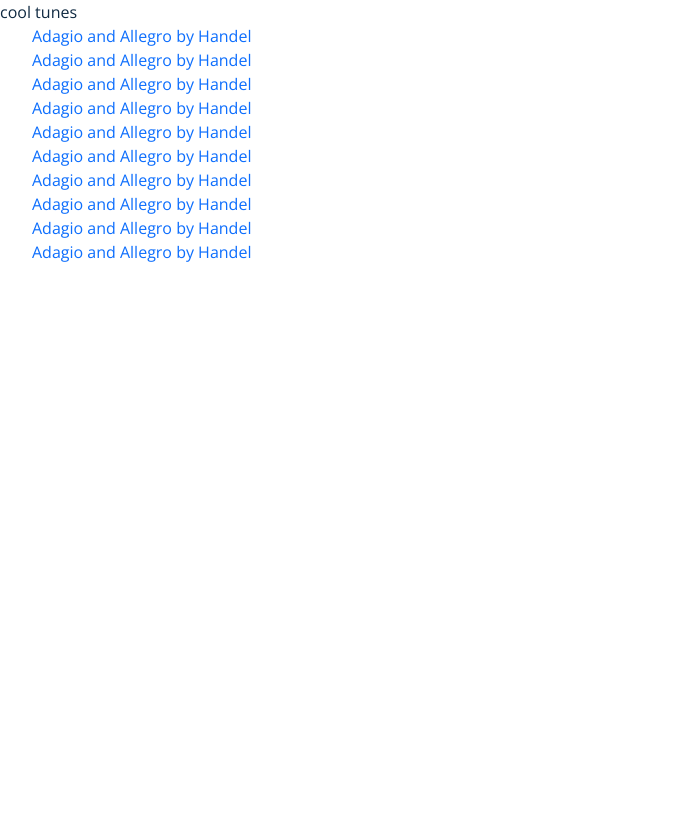
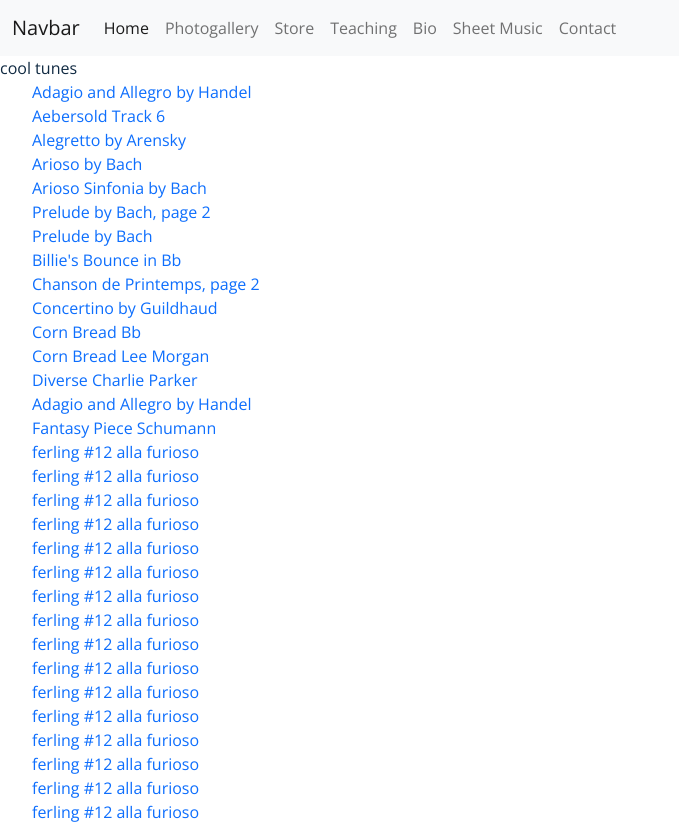
Before and after one commit to shalant/music-site-2, a website: page sheetmusic.html in a window 1280 px wide. Shown: the whole page, without its empty margins (0-679 px from the left). Before the commit the page ends 800 px from the top, so only its background shows below. Drawn offline with nearby package versions, Linux system fonts and the light colour scheme.

Commit message:
additional sheet music, gitignore

```diff
--- a/package.json
+++ b/package.json
@@ -15,5 +15,8 @@
   "bugs": {
     "url": "https://github.com/shalant/music-site-2/issues"
   },
-  "homepage": "https://github.com/shalant/music-site-2#readme"
+  "homepage": "https://github.com/shalant/music-site-2#readme",
+  "dependencies": {
+    "gh-pages": "^3.2.3"
+  }
 }
--- a/sheetmusic.html
+++ b/sheetmusic.html
@@ -11,37 +11,137 @@
     <link rel="stylesheet" href="styles.css" />
 </head>
 <body>
+    <!-- NAVBAR -->
+  <nav class="navbar navbar-expand-lg navbar-light bg-light">
+    <div class="container-fluid">
+      <a class="navbar-brand" href="#">Navbar</a>
+      <button class="navbar-toggler" type="button" data-bs-toggle="collapse" data-bs-target="#navbarSupportedContent" aria-controls="navbarSupportedContent" aria-expanded="false" aria-label="Toggle navigation">
+        <span class="navbar-toggler-icon"></span>
+      </button>
+      <div class="collapse navbar-collapse" id="navbarSupportedContent">
+        <ul class="navbar-nav me-auto mb-2 mb-lg-0">
+          <li class="nav-item">
+            <a class="nav-link active" aria-current="page" href="/index.html">Home</a>
+          </li>
+          <li class="nav-item">
+            <a class="nav-link" href="photogallery.html">Photogallery</a>
+          </li>
+          <li class="nav-item">
+            <a class="nav-link" href="store.html">Store</a>
+          </li>
+          <li class="nav-item">
+            <a class="nav-link" href="teaching.html">Teaching</a>
+          </li>
+          <li class="nav-item">
+            <a class="nav-link" href="bio.html">Bio</a>
+          </li>
+          <li class="nav-item">
+            <a class="nav-link" href="sheetmusic.html">Sheet Music</a>
+          </li>
+          <li class="nav-item">
+            <a class="nav-link" href="contact.html">Contact</a>
+          </li>
+
+        </ul>
+
+      </div>
+    </div>
+
+  </nav>
     cool tunes
     <ul>
         <li>
             <a href="sheetmusic/Adagio and Allegro by Handel.pdf">Adagio and Allegro by Handel</a>
         </li>
         <li>
-            <a href="sheetmusic/aebersold track 6.png">Adagio and Allegro by Handel</a>
+            <a href="sheetmusic/aebersold track 6.png">Aebersold Track 6</a>
         </li>
         <li>
-            <a href="sheetmusic/Alegretto by Arensky.pdf">Adagio and Allegro by Handel</a>
+            <a href="sheetmusic/Alegretto by Arensky.pdf">Alegretto by Arensky</a>
         </li>
         <li>
-            <a href="sheetmusic/Arioso Bach.pdf">Adagio and Allegro by Handel</a>
+            <a href="sheetmusic/Arioso Bach.pdf">Arioso by Bach</a>
         </li>
         <li>
-            <a href="sheetmusic/Arioso Sinfonia Bach.pdf">Adagio and Allegro by Handel</a>
+            <a href="sheetmusic/Arioso Sinfonia Bach.pdf">Arioso Sinfonia by Bach</a>
         </li>
         <li>
-            <a href="sheetmusic/Bach Prelude page 2.pdf">Adagio and Allegro by Handel</a>
+            <a href="sheetmusic/Bach Prelude page 2.pdf">Prelude by Bach, page 2</a>
         </li>
         <li>
-            <a href="sheetmusic/Bach Prelude.pdf">Adagio and Allegro by Handel</a>
+            <a href="sheetmusic/Bach Prelude.pdf">Prelude by Bach</a>
         </li>
         <li>
-            <a href="sheetmusic/Billie's Bounce Bb.pdf">Adagio and Allegro by Handel</a>
+            <a href="sheetmusic/Billie's Bounce Bb.pdf">Billie's Bounce in Bb</a>
         </li>
         <li>
-            <a href="sheetmusic/Chanson De Printemps page 2.png">Adagio and Allegro by Handel</a>
+            <a href="sheetmusic/Chanson De Printemps page 2.png">Chanson de Printemps, page 2</a>
         </li>
         <li>
-            <a href="sheetmusic/Chanson De Printemps.pdf">Adagio and Allegro by Handel</a>
+            <a href="sheetmusic/Concertino by Guildhaud.pdf">Concertino by Guildhaud</a>
+        </li>
+        <li>
+            <a href="sheetmusic/Corn Bread Bb.pdf">Corn Bread Bb</a>
+        </li>
+        <li>
+            <a href="sheetmusic/Corn Bread Lee Morgan.pdf">Corn Bread Lee Morgan</a>
+        </li>
+        <li>
+            <a href="sheetmusic/Diverse Charlie Parker.pdf">Diverse Charlie Parker</a>
+        </li>
+        <li>
+            <a href="sheetmusic/F Blues Tootsie Bb.pdf">Adagio and Allegro by Handel</a>
+        </li>
+        <li>
+            <a href="sheetmusic/Fantasy Piece Schumann.pdf">Fantasy Piece Schumann</a>
+        </li>
+        <li>
+            <a href="sheetmusic/ferling #12 alla furioso.pdf">ferling #12 alla furioso</a>
+        </li>
+        <li>
+            <a href="sheetmusic/ferling #12 alla furioso.pdf">ferling #12 alla furioso</a>
+        </li>
+        <li>
+            <a href="sheetmusic/ferling #12 alla furioso.pdf">ferling #12 alla furioso</a>
+        </li>
+        <li>
+            <a href="sheetmusic/ferling #12 alla furioso.pdf">ferling #12 alla furioso</a>
+        </li>
+        <li>
+            <a href="sheetmusic/ferling #12 alla furioso.pdf">ferling #12 alla furioso</a>
+        </li>
+        <li>
+            <a href="sheetmusic/ferling #12 alla furioso.pdf">ferling #12 alla furioso</a>
+        </li>
+        <li>
+            <a href="sheetmusic/ferling #12 alla furioso.pdf">ferling #12 alla furioso</a>
+        </li>
+        <li>
+            <a href="sheetmusic/ferling #12 alla furioso.pdf">ferling #12 alla furioso</a>
+        </li>
+        <li>
+            <a href="sheetmusic/ferling #12 alla furioso.pdf">ferling #12 alla furioso</a>
+        </li>
+        <li>
+            <a href="sheetmusic/ferling #12 alla furioso.pdf">ferling #12 alla furioso</a>
+        </li>
+        <li>
+            <a href="sheetmusic/ferling #12 alla furioso.pdf">ferling #12 alla furioso</a>
+        </li>
+        <li>
+            <a href="sheetmusic/ferling #12 alla furioso.pdf">ferling #12 alla furioso</a>
+        </li>
+        <li>
+            <a href="sheetmusic/ferling #12 alla furioso.pdf">ferling #12 alla furioso</a>
+        </li>
+        <li>
+            <a href="sheetmusic/ferling #12 alla furioso.pdf">ferling #12 alla furioso</a>
+        </li>
+        <li>
+            <a href="sheetmusic/ferling #12 alla furioso.pdf">ferling #12 alla furioso</a>
+        </li>
+        <li>
+            <a href="sheetmusic/ferling #12 alla furioso.pdf">ferling #12 alla furioso</a>
         </li>
     </ul>
 </body>
```
Also changed, not shown: 1 other file.
